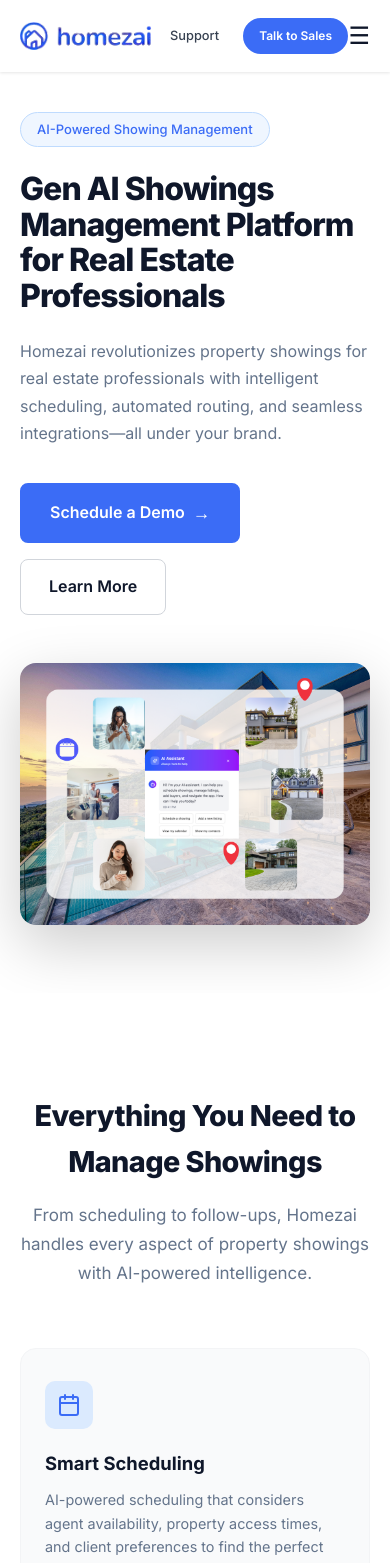
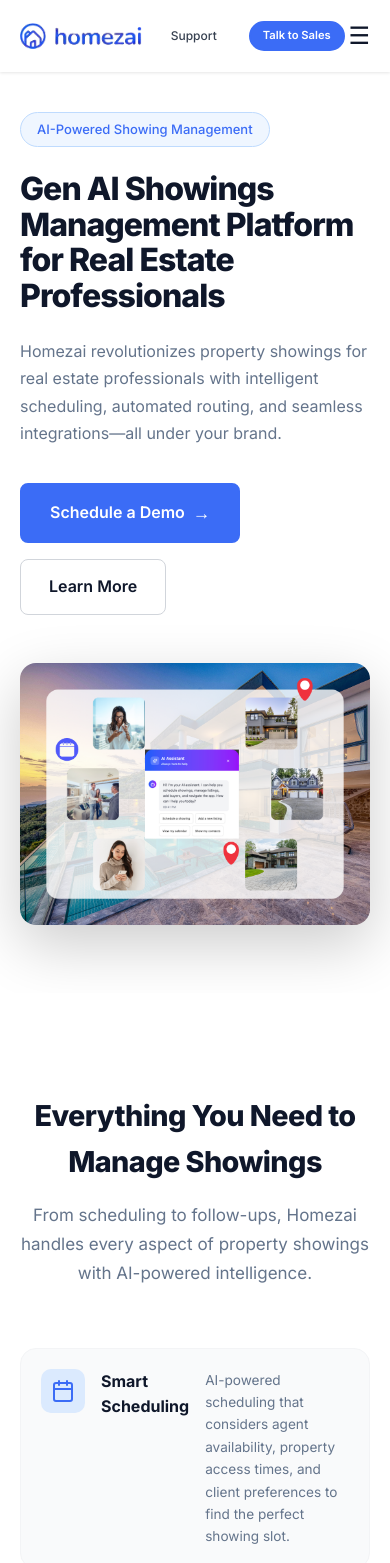
Before and after one commit to frankhli843/homezai, a React (Vite) app: page / in a window 390 px wide. Shown: the top 1563 px of the page. Built offline with nearby package versions, Linux system fonts and the light colour scheme.

Commit message:
Fix: mobile feature cards side-by-side layout + smaller nav CTA button

```diff
--- a/src/App.css
+++ b/src/App.css
@@ -883,17 +883,20 @@
   }
 
   .nav-cta {
-    padding: 6px 14px !important;
-    font-size: 0.75rem !important;
+    padding: 6px 12px !important;
+    font-size: 0.7rem !important;
     white-space: nowrap;
+    min-width: auto !important;
+    line-height: 1.2;
   }
 
   .nav-support {
-    font-size: 0.8rem;
+    font-size: 0.75rem;
+    padding: 4px 8px;
   }
 
   .logo-img {
-    height: 28px;
+    height: 26px;
   }
 
   .nav-container {
@@ -928,6 +931,30 @@
     grid-template-columns: 1fr;
   }
 
+  .feature-card {
+    display: flex;
+    flex-direction: row;
+    align-items: flex-start;
+    gap: 16px;
+    padding: 20px;
+  }
+
+  .feature-icon {
+    margin-bottom: 0;
+    flex-shrink: 0;
+    width: 44px;
+    height: 44px;
+  }
+
+  .feature-card h3 {
+    font-size: 1rem;
+    margin-bottom: 6px;
+  }
+
+  .feature-card p {
+    font-size: 0.85rem;
+  }
+
   .benefits-grid {
     grid-template-columns: 1fr 1fr;
   }
```
